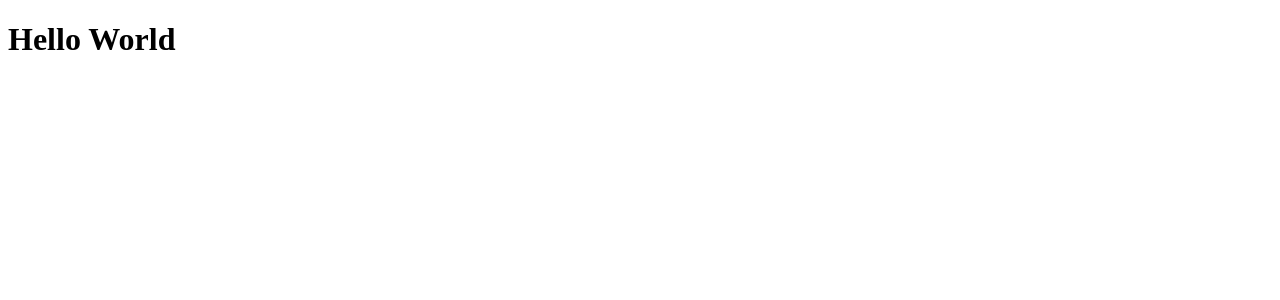
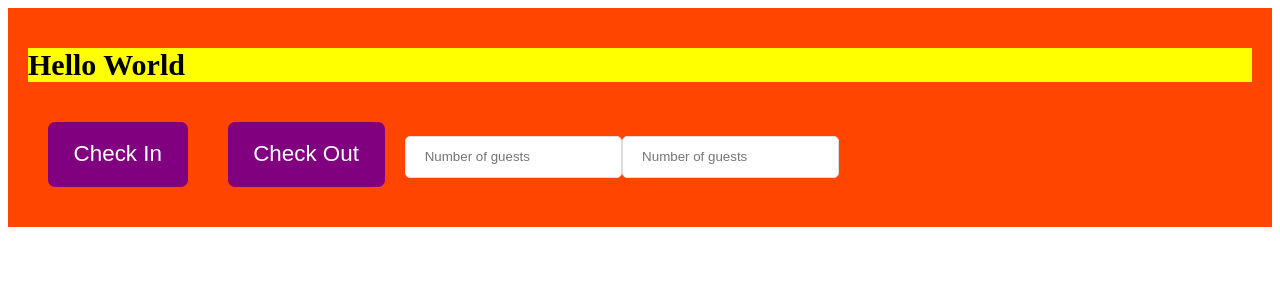
Before and after one commit to Tejas-Naik/The-Wild-Oasis, a React (Vite) app: page / in a window 1280 px wide. Shown: the top 300 px of the page. Built offline with nearby package versions, Linux system fonts and the light colour scheme.

Commit message:
Introduction to Styled Components

```diff
--- a/package.json
+++ b/package.json
@@ -11,7 +11,8 @@
   },
   "dependencies": {
     "react": "^18.2.0",
-    "react-dom": "^18.2.0"
+    "react-dom": "^18.2.0",
+    "styled-components": "^6.0.7"
   },
   "devDependencies": {
     "@types/react": "^18.2.15",
--- a/src/App.jsx
+++ b/src/App.jsx
@@ -1,5 +1,44 @@
+import { styled } from "styled-components";
+
+const H1 = styled.h1`
+  font-size: 30px;
+  font-weight: 600;
+  background-color: yellow;
+`;
+
+const Button = styled.button`
+  font-size: 1.4rem;
+  padding: 1.2rem 1.6rem;
+  font-weight: 500;
+  border:none;
+  border-radius: 7px;
+  background-color: purple;
+  color: white;
+  cursor: pointer;
+  margin: 20px;
+`
+
+const Input = styled.input`
+  border: 1px solid #ddd;
+  border-radius: 5px;
+  padding: .8rem 1.2rem;
+`;
+
+const StyledApp = styled.div`
+  background-color: orangered;
+  padding: 20px;
+`
+
 function App() {
-  return <h1>Hello World</h1>
+  return (
+    <StyledApp>
+      <H1>Hello World</H1>
+      <Button onClick={()=>alert("Check In")}>Check In</Button>
+      <Button onClick={()=>alert("Check Out")}>Check Out</Button>
+      <Input type="number" placeholder="Number of guests" />
+      <Input type="number" placeholder="Number of guests" />
+    </StyledApp>
+  )
 }
 
-export default App
+export default App;
```
Also changed, not shown: 1 other file (tests, documents, lock files or other folders).
